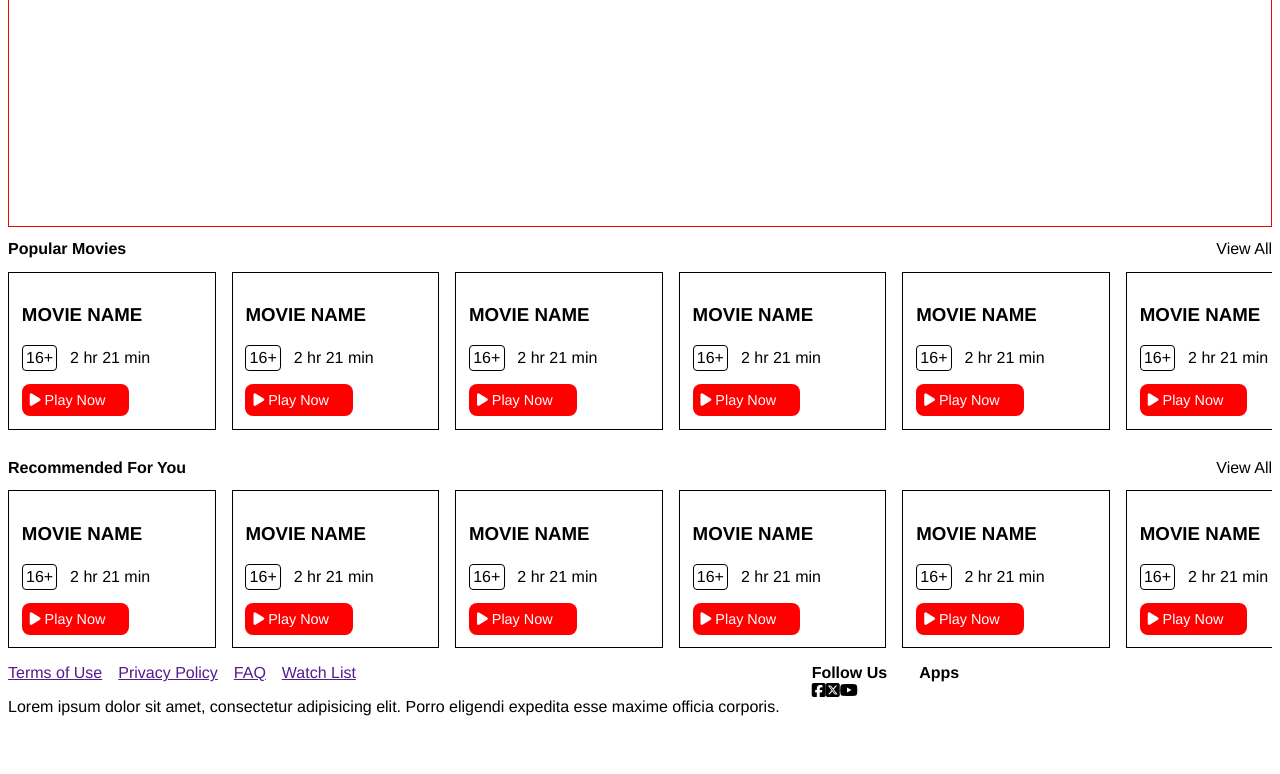
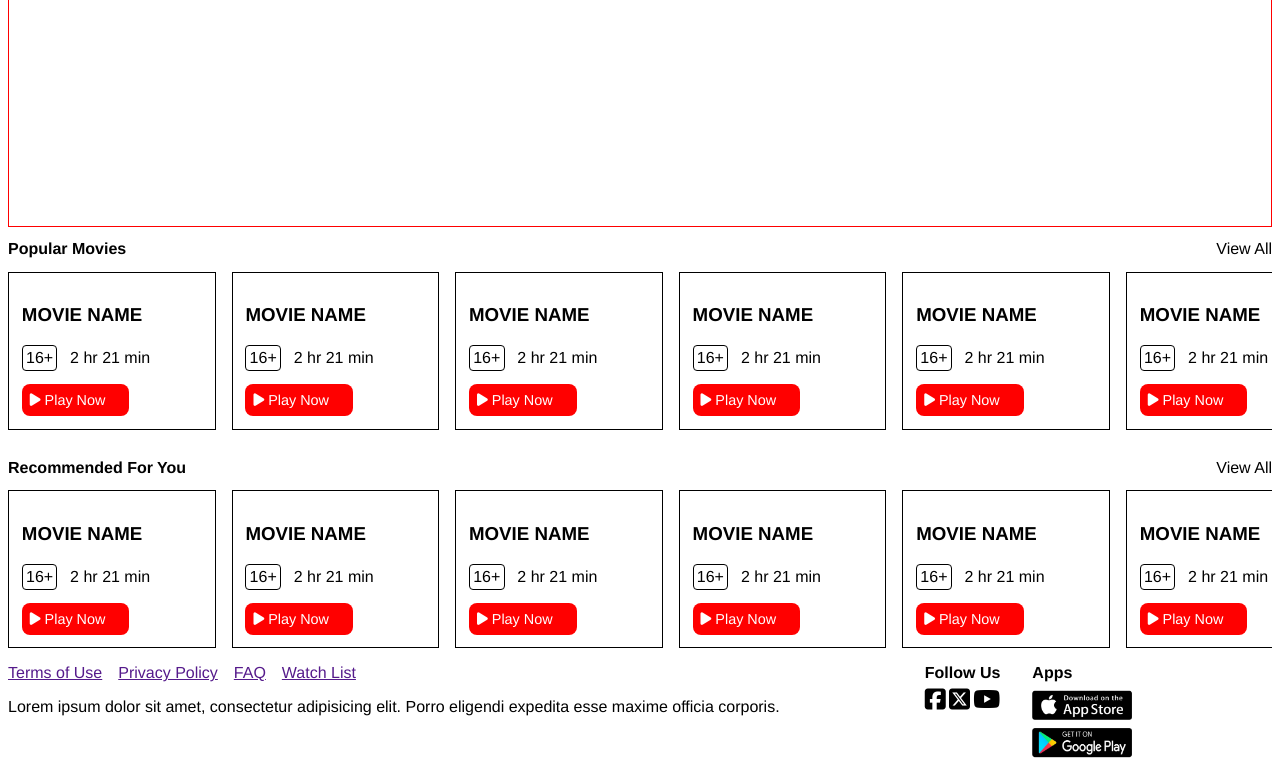
Before and after one commit to EmreWorkintech/wit0225-witflix-v1, a plain HTML site: page index.html in a window 1280 px wide. Shown: the part 603-1377 px from the top of the page. Before the commit the page ends 1343 px from the top, so only its background shows below. Drawn offline with Linux system fonts and the light colour scheme.

Commit message:
appstore done

```diff
--- a/index.css
+++ b/index.css
@@ -168,10 +168,11 @@ footer nav {
 .store-links a {
     display: block;
     aspect-ratio: 4.7/1.4;
-    width: 50%;
+    width: 100px;
     background-color: red;
     background-image: url("./assets/web-189884714.jpg.webp");
     background-repeat: no-repeat;
+    margin: .5rem 0
 }
 
 .social-media {
@@ -181,11 +182,11 @@ footer nav {
 }
 
 .googlePlay {
-    background-position: -30px -20px;
-    background-size: 350px;
+    background-position: -10px -9px;
+    background-size: 120px;
 }
 
 .appStore {
-    background-position: -30px -130px;
-    background-size: 350px;
+    background-position: -10px -45px;
+    background-size: 120px;
 }
--- a/index.html
+++ b/index.html
@@ -238,7 +238,7 @@
     </div>
   </section>
   <footer>
-    <div>
+    <div class="footer-links">
       <nav>
         <a href="">Terms of Use</a><a href="">Privacy Policy</a
         ><a href="">FAQ</a><a href="">Watch List</a>
@@ -250,17 +250,17 @@
     </div>
     <div>
       <h4>Follow Us</h4>
-      <div>
-        <i class="fa-brands fa-square-facebook"></i
-        ><i class="fa-brands fa-square-x-twitter"></i
-        ><i class="fa-brands fa-youtube"></i>
+      <div class="social-media">
+        <i class="fa-brands fa-square-facebook fa-xl"></i
+        ><i class="fa-brands fa-square-x-twitter fa-xl"></i
+        ><i class="fa-brands fa-youtube fa-xl"></i>
       </div>
     </div>
-    <div>
+    <div class="store-links">
       <h4>Apps</h4>
       <div>
-        <div class="store appstore"></div>
-        <div class="store appstore"></div>
+        <a href="#" class="appStore"></a>
+        <a href="#" class="googlePlay"></a>
       </div>
     </div>
   </footer>
```
